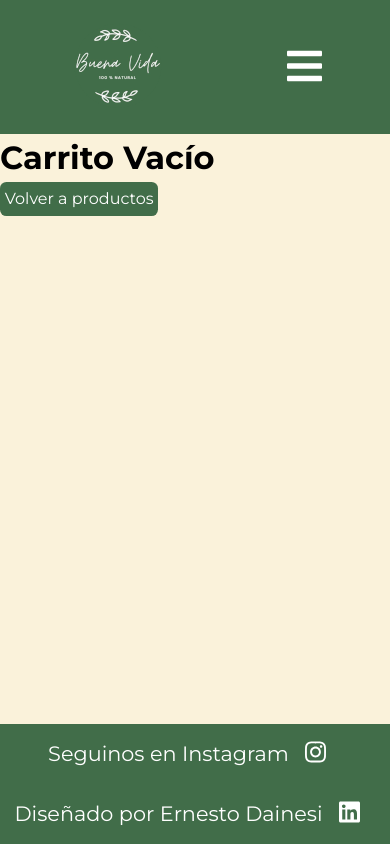
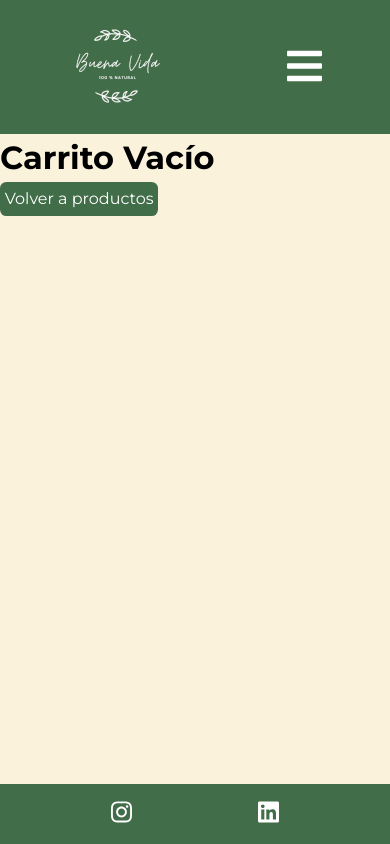
Before and after one commit to ErneDainesi/buena-vida-fitness-dainesi, a React (Create React App) app: page /cart in a window 390 px wide. Built offline with nearby package versions, Linux system fonts and the light colour scheme.

Commit message:
trabajo mas el responsive

```diff
--- a/src/sass/components/_footer.scss
+++ b/src/sass/components/_footer.scss
@@ -40,7 +40,6 @@
 @media screen and (max-width: 768px) {
 	.footer-container {
 		padding: 0;
-		flex-direction: column;
 		.logo-img {
 			display: none;
 		}
@@ -49,10 +48,8 @@
 		}
 	}
 	.footer-signature, .footer-social-media-title {
-		font-size: 1.3rem;
-		margin: 0;
+		display: none;
 	}
-
 }
 
 @media screen and (min-width: 769px) and (max-width: 1024px) {
--- a/src/sass/pages/_item-list-container.scss
+++ b/src/sass/pages/_item-list-container.scss
@@ -2,9 +2,10 @@
 
 .item-list-container {
 	margin: 5rem 0;
+	padding: 0 2rem;
 	display: grid;
 	width: 100%;
-	grid-template-columns: repeat(auto-fit, minmax(20rem, 0.2fr));
+	grid-template-columns: repeat(auto-fit, minmax(15rem, 0.2fr));
 	place-items: center;
 	column-gap: 7%;
 	row-gap: 3%;
@@ -23,3 +24,9 @@
 		}
 	}
 }
+
+@media screen and (min-width: 1024px) and (max-width: 1200px) {
+	.item-list-container {
+		grid-template-columns: repeat(autofit, minmax(30rem, 0.2fr));
+	}
+}
```
